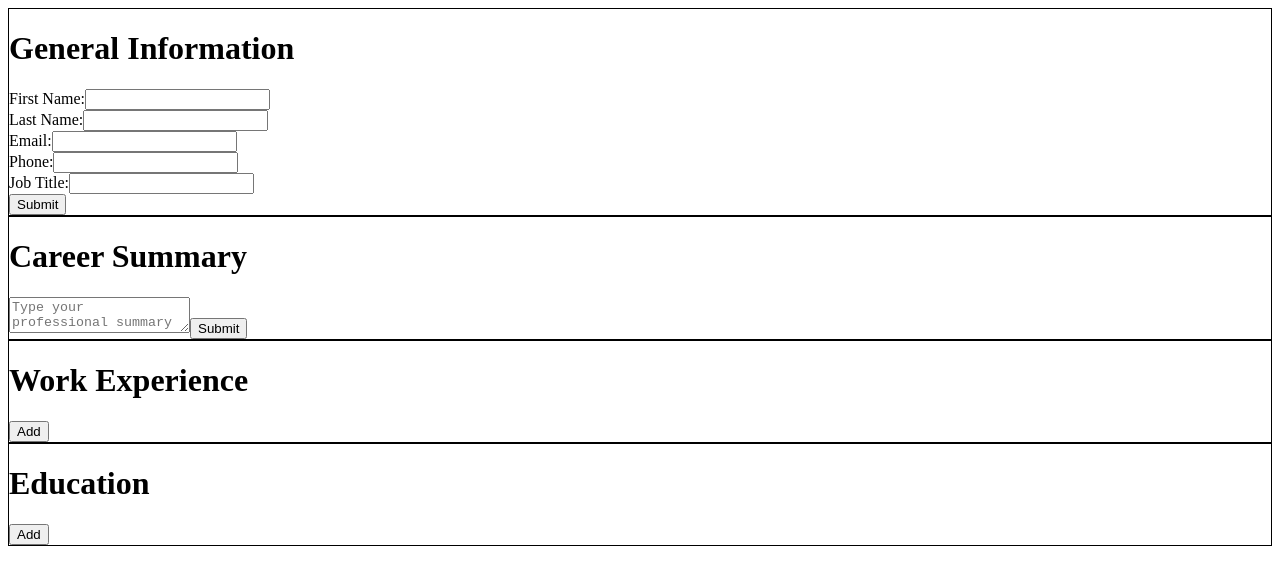
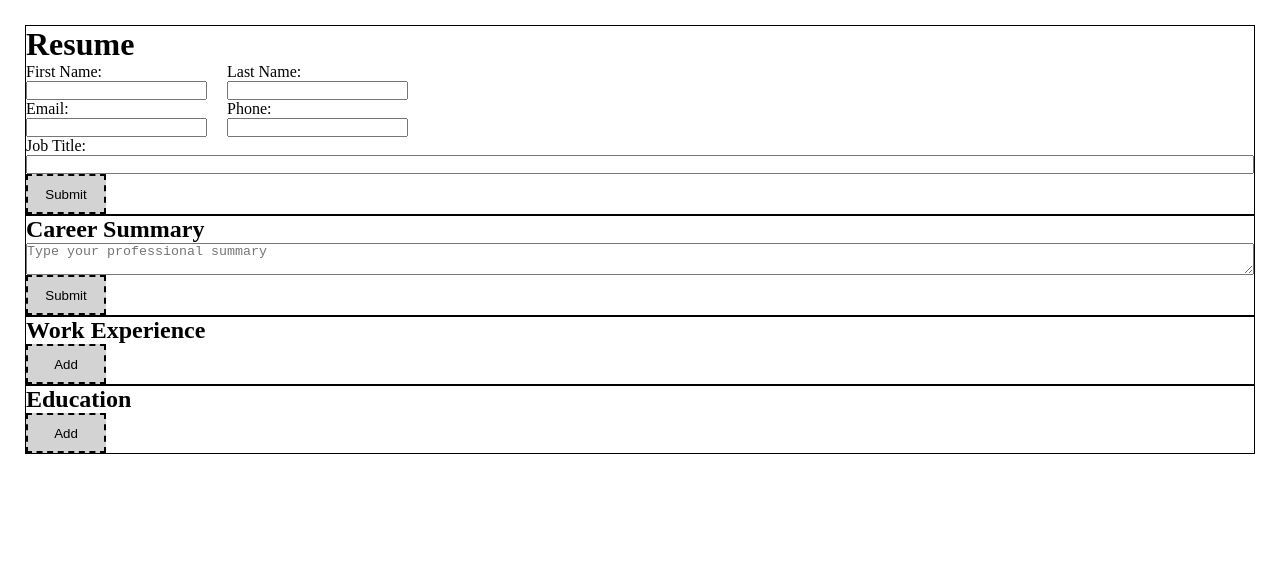
Before and after one commit to SaraToth/odin-resume-simple, a React (Vite) app: page / in a window 1280 px wide. Shown: the top 584 px of the page. Built offline with nearby package versions, Linux system fonts and the light colour scheme.

Commit message:
Styles: Begin to add flex to relevant elements

```diff
--- a/src/App.css
+++ b/src/App.css
@@ -0,0 +1,22 @@
+* {
+  margin: 0;
+  padding: 0;
+}
+
+body {
+  display: flex;
+  flex-direction: column;
+  padding: 25px 25px;
+}
+
+.submit-btn, .add-btn {
+  background-color: lightgray;
+  height: 40px;
+  width: 80px;
+  border-style:dashed;
+}
+
+.submit-btn:hover, .add-btn:hover {
+  cursor: pointer;
+  background-color:gray;
+}
--- a/src/components/Degree.jsx
+++ b/src/components/Degree.jsx
@@ -34,7 +34,7 @@ export default function Degree({setDegrees, setShowDegreeForm }) {
 
 
     return(
-        <div className="form-container-job">
+        <div className="form-container-degree">
             <form onSubmit={submitDegree}>
                 <label htmlFor="degree">Degree</label>
                 <input type="text" id="degree" name="degree" value={degree.degree} onChange={handleChange} required></input>
--- a/src/components/Education.jsx
+++ b/src/components/Education.jsx
@@ -11,7 +11,7 @@ export default function Education() {
     }
     return(
         <div className="form-container-education">
-            <h1>Education</h1>
+            <h2>Education</h2>
             <div>
                 {degrees && degrees.map((degree)=> {
                     return(
--- a/src/components/Experience.jsx
+++ b/src/components/Experience.jsx
@@ -12,7 +12,7 @@ export default function Experience() {
 
     return(
         <div className="form-container-experience">
-            <h1>Work Experience</h1>
+            <h2>Work Experience</h2>
             <div>
 
             {jobs && jobs.map((job)=>
--- a/src/components/GenInfo.jsx
+++ b/src/components/GenInfo.jsx
@@ -35,7 +35,7 @@ export default function GenInfo() {
     return (
         <div className="form-container-geninfo">
             <form onSubmit={submitGenInfo}>
-                <h1>General Information</h1>
+                <h1>Resume</h1>
                 <div className="form-content">
 
                     <div className="form-row">
--- a/src/components/Summary.jsx
+++ b/src/components/Summary.jsx
@@ -31,9 +31,11 @@ export default function Summary() {
     return(
         <div className="form-container-summary">
             <form onSubmit={submitSummary}>
-            <h1>Career Summary</h1>
+            <div className="form-box-summary">
+            <h2>Career Summary</h2>
             <textarea name="summary" id="summary" value={summary.summary} onChange={handleChange} required placeholder="Type your professional summary"></textarea>
-                <button type="submit" className="submit-btn">Submit</button>
+            <button type="submit" className="submit-btn">Submit</button>
+            </div>
             </form>
         </div>
     )
--- a/src/styles/Degree.css
+++ b/src/styles/Degree.css
@@ -1,3 +1,8 @@
 .item-container-degree {
 border: 1px solid black;
 }
+
+.form-container-degree form {
+    display: flex;
+    flex-direction: column;
+}
--- a/src/styles/GenInfo.css
+++ b/src/styles/GenInfo.css
@@ -1,3 +1,20 @@
 .form-container-geninfo {
     border: 1px solid black;
 }
+
+.form {
+    display: flex;
+    flex-direction: column;
+}
+
+.form-row {
+    display: flex;
+    /* justify-content: space-between; */
+    /* gap is temporary */
+    gap: 20px;
+}
+
+.form-item {
+    display: flex;
+    flex-direction: column;
+}
--- a/src/styles/Job.css
+++ b/src/styles/Job.css
@@ -1,3 +1,8 @@
 .item-container-job {
     border: 1px solid black;
-  }
+}
+
+.form-container-job form {
+    display: flex;
+    flex-direction: column;
+}
--- a/src/styles/Summary.css
+++ b/src/styles/Summary.css
@@ -1,3 +1,8 @@
 .form-container-summary {
     border: 1px solid black;
-  }
+}
+
+.form-box-summary {
+    display: flex;
+    flex-direction: column;
+}
```
